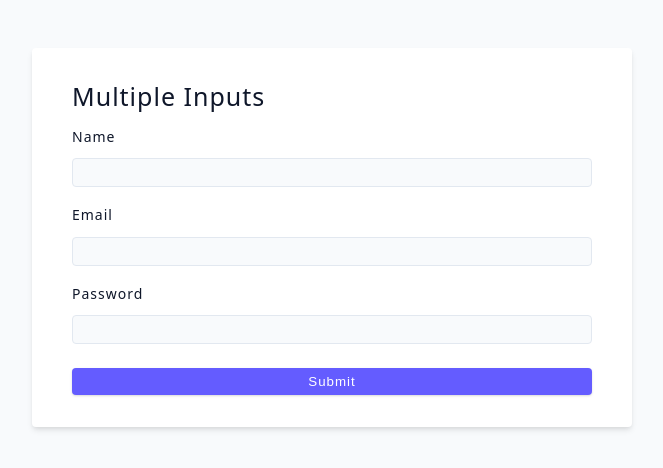
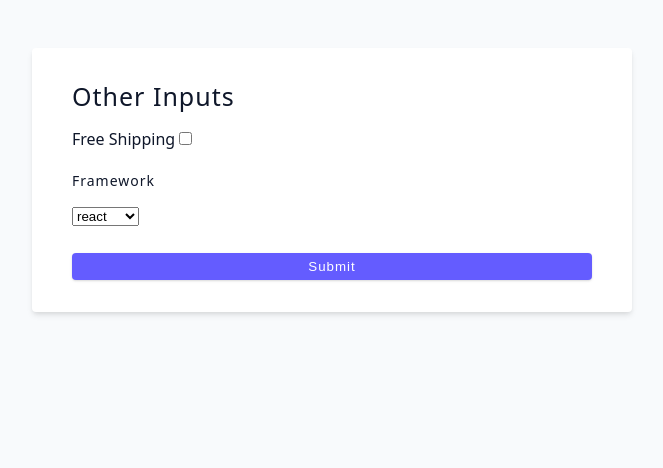
Before and after one commit to fugasok/advanced-react-learning, a React (Vite) app: page / in a window 1280 px wide. Shown: the top 468 px of the page, without its empty margins (308-971 px from the left). Built offline with nearby package versions, Linux system fonts and the light colour scheme.

Commit message:
checkbox and select inputs

```diff
--- a/src/App.jsx
+++ b/src/App.jsx
@@ -1,4 +1,4 @@
-import Starter from "./tutorial/06-forms/starter/03-multiple-inputs";
+import Starter from "./tutorial/06-forms/starter/04-other-inputs";
 
 function App() {
 	return <Starter />;
--- a/src/tutorial/06-forms/starter/04-other-inputs.jsx
+++ b/src/tutorial/06-forms/starter/04-other-inputs.jsx
@@ -1,20 +1,53 @@
-import { useState } from 'react';
-const frameworks = ['react', 'angular', 'vue', 'svelte'];
+import { useState } from "react";
+const frameworks = ["react", "angular", "vue", "svelte"];
 const OtherInputs = () => {
+	const [shipping, setShipping] = useState(false);
+	const [framework, setFramework] = useState("react");
+
+	const handleShipping = (e) => {
+		console.log(e.target.checked);
+		setShipping(e.target.checked);
+	};
+
+	const handleFramework = (e) => {
+		setFramework(e.target.value);
+	};
+
 	return (
 		<div>
-      <form className='form'>
+			<form className="form">
 				<h4>Other Inputs</h4>
 				{/* name */}
-        <div className='form-row' style={{ textAlign: 'left' }}>
-          <label htmlFor='shipping'> Free Shipping </label>
+				<div className="form-row" style={{ textAlign: "left" }}>
+					<label htmlFor="shipping"> Free Shipping </label>
+					<input
+						type="checkbox"
+						name="shipping"
+						id="shipping"
+						checked={shipping}
+						onChange={handleShipping}
+					/>
 				</div>
-        <div className='form-row' style={{ textAlign: 'left' }}>
-          <label htmlFor='framework' className='form-label'>
+				<div className="form-row" style={{ textAlign: "left" }}>
+					<label htmlFor="framework" className="form-label">
 						Framework
 					</label>
+					<select
+						name="framework"
+						id="framework"
+						value={framework}
+						onChange={handleFramework}
+					>
+						{frameworks.map((framework) => {
+							return (
+								<option value={framework} key={framework}>
+									{framework}
+								</option>
+							);
+						})}
+					</select>
 				</div>
-        <button type='submit' className='btn btn-block'>
+				<button type="submit" className="btn btn-block">
 					submit
 				</button>
 			</form>
```
Lines whose indentation alone changed are shown as unchanged.
